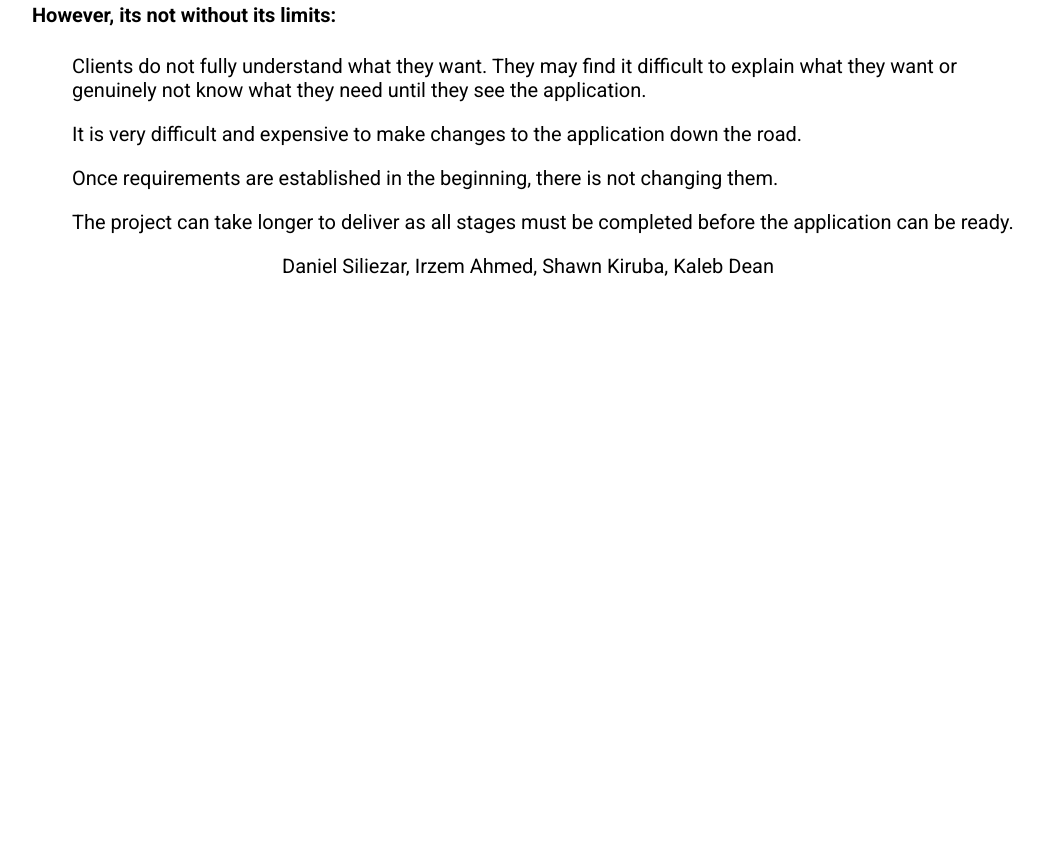
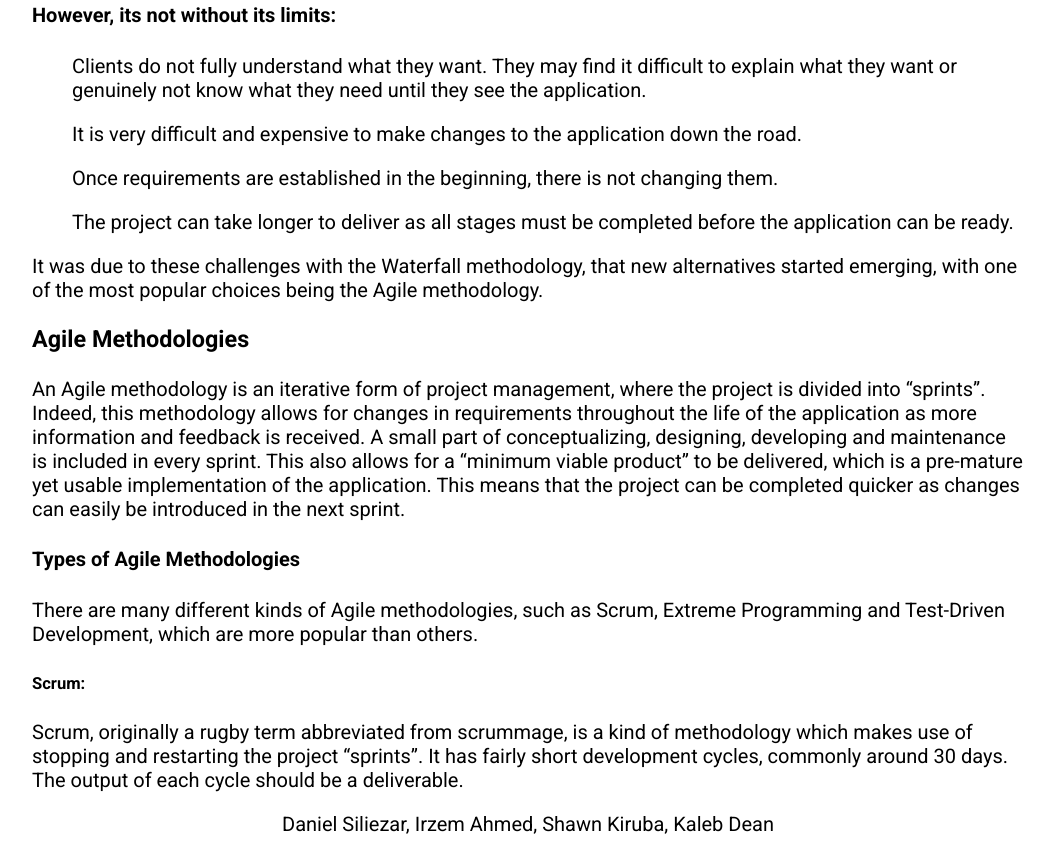
Before and after one commit to KalebWithAK/it-project-management, a plain HTML site: page pages/agile-vs-waterfall.html in a window 1280 px wide. Shown: the part 1189-2049 px from the top of the page, without its empty margins (112-1166 px from the left). Before the commit the page ends 1491 px from the top, so only its background shows below. Drawn offline with Linux system fonts and the light colour scheme; a script that the page names is missing.

Commit message:
added content to agile vs waterfall

```diff
--- a/pages/agile-vs-waterfall.html
+++ b/pages/agile-vs-waterfall.html
@@ -82,6 +82,29 @@
         <ul>The project can take longer to deliver as all stages must be completed before the application can be ready.
         </ul>
 
+        <p>It was due to these challenges with the Waterfall methodology, that new alternatives started emerging, with
+            one of the most popular choices being the Agile methodology.</p>
+
+        <h3>Agile Methodologies</h3>
+        <p>An Agile methodology is an iterative form of project management, where the project is divided
+            into “sprints”. Indeed, this methodology allows for changes in requirements throughout the life
+            of the application as more information and feedback is received. A small part of conceptualizing,
+            designing, developing and maintenance is included in every sprint. This also allows for a “minimum viable
+            product” to be delivered, which is a pre-mature yet usable implementation of the application. This means
+            that the project can be completed quicker as changes can easily be introduced in the next sprint. </p>
+
+        <h4>Types of Agile Methodologies</h4>
+        <p>There are many different kinds of Agile methodologies, such as Scrum, Extreme Programming and Test-Driven
+            Development, which are more popular than others. </p>
+
+        <h5>Scrum:</h5>
+        <p>Scrum, originally a rugby term abbreviated from scrummage, is a kind of methodology which makes use of
+            stopping and restarting the project “sprints”. It has fairly short development cycles, commonly around 30
+            days. The output of each cycle should be a deliverable.</p>
+
+
+
+
 
     </main>
 
```
